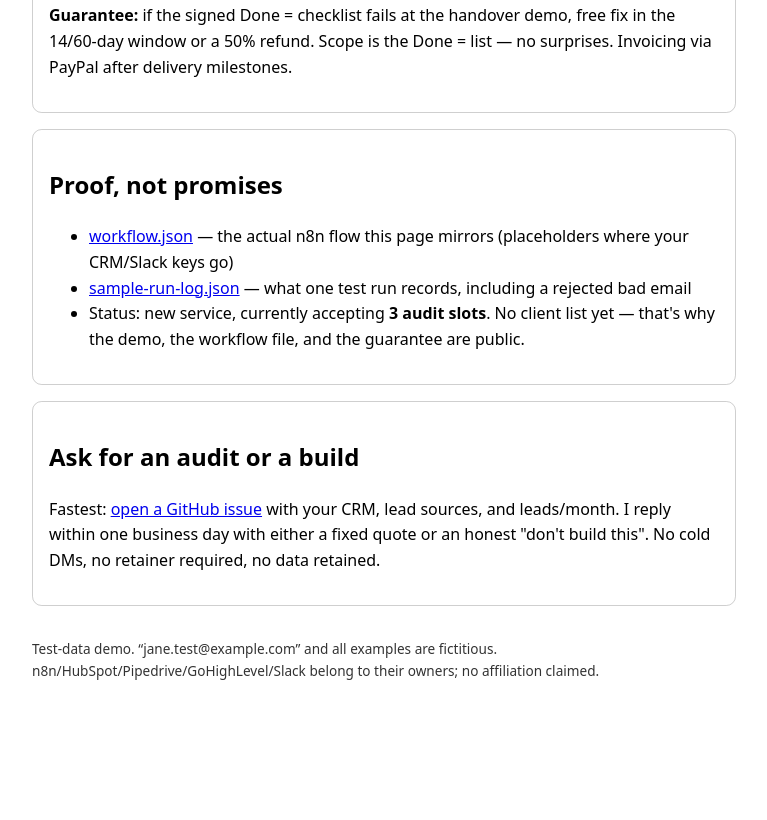
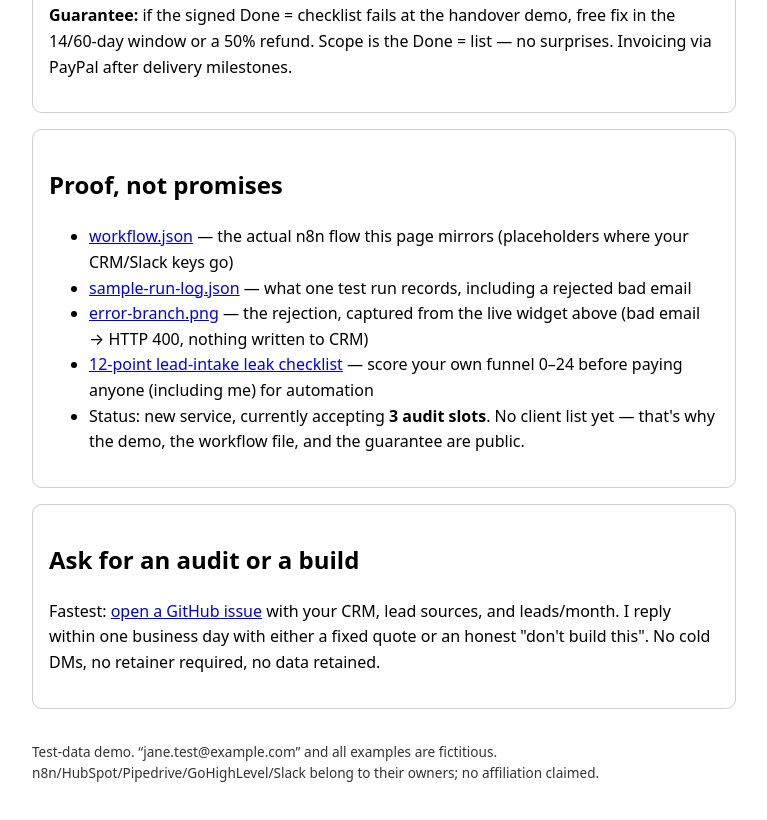
Before and after one commit to GhostCoder6969/lead-intake-automation-demo, a plain HTML site: page index.html in a window 1280 px wide. Shown: the part 1631-2451 px from the top of the page, without its empty margins (256-1023 px from the left). Before the commit the page ends 2350 px from the top, so only its background shows below. Drawn offline with Linux system fonts and the light colour scheme.

Commit message:
Exp3 v3: proof section links gist checklist + error-branch screenshot

```diff
--- a/index.html
+++ b/index.html
@@ -66,6 +66,8 @@
 <ul>
 <li><a href="workflow.json">workflow.json</a> — the actual n8n flow this page mirrors (placeholders where your CRM/Slack keys go)</li>
 <li><a href="sample-run-log.json">sample-run-log.json</a> — what one test run records, including a rejected bad email</li>
+<li><a href="error-branch.png">error-branch.png</a> — the rejection, captured from the live widget above (bad email → HTTP 400, nothing written to CRM)</li>
+<li><a href="https://gist.github.com/GhostCoder6969/3180e60d3e8d3aed23eec182028d4041">12-point lead-intake leak checklist</a> — score your own funnel 0–24 before paying anyone (including me) for automation</li>
 <li>Status: new service, currently accepting <strong>3 audit slots</strong>. No client list yet — that's why the demo, the workflow file, and the guarantee are public.</li>
 </ul>
 </section>
```
Also changed, not shown: 1 other file.
